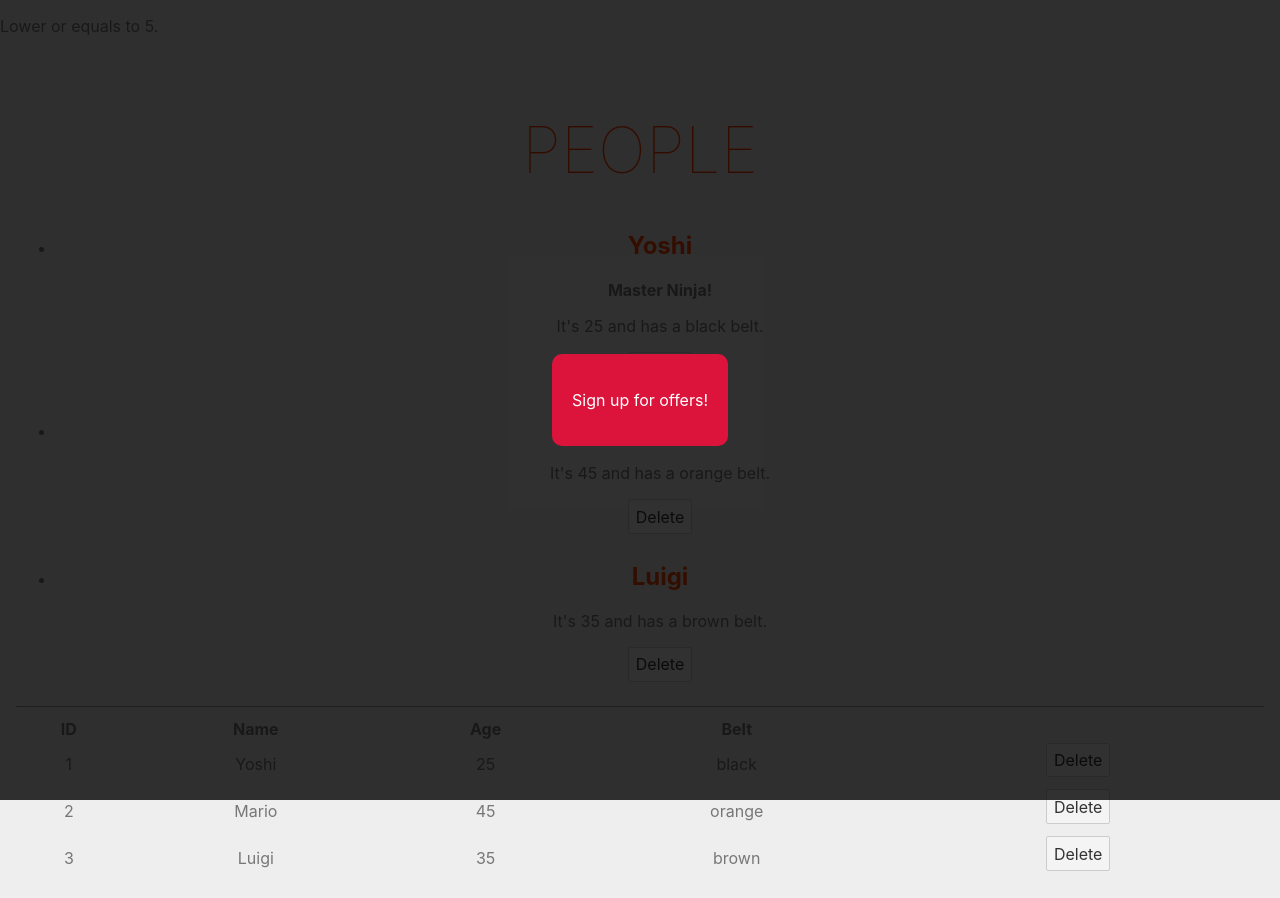
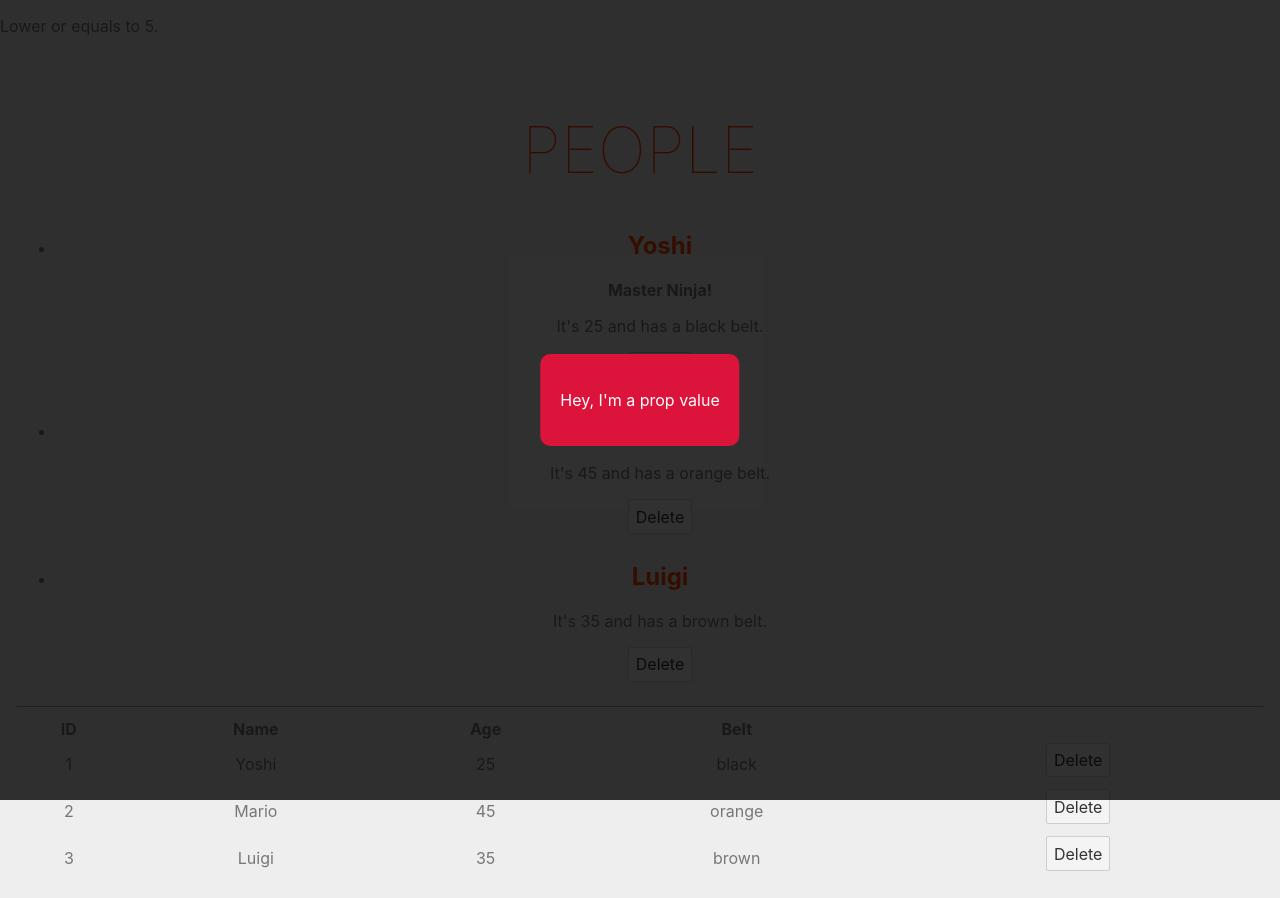
Before and after one commit to glpzzz/svelte-tutorial, a Svelte app: page / in a window 1280 px wide. Built offline with nearby package versions, Linux system fonts and the light colour scheme.

Commit message:
improve the modal with props to make the message and the promotional state configurable when declaring the component

```diff
--- a/src/App.svelte
+++ b/src/App.svelte
@@ -25,7 +25,7 @@
     <p>Lower or equals to 5.</p>
 {/if}
 
-<Modal />
+<Modal message="Hey, I'm a prop value" isPromo={true}/>
 
 <main>
     <h1>People</h1>
--- a/src/Modal.svelte
+++ b/src/Modal.svelte
@@ -1,12 +1,14 @@
 <script>
+    export let message = 'Default value';
+    export let isPromo = false;
+
     let showModal = true;
-    let isPromo = true;
 </script>
 
 {#if showModal}
     <div class="backdrop" class:promo={isPromo}>
         <div class="modal">
-            <p>Sign up for offers!</p>
+            <p>{message}</p>
         </div>
     </div>
 {/if}
```
